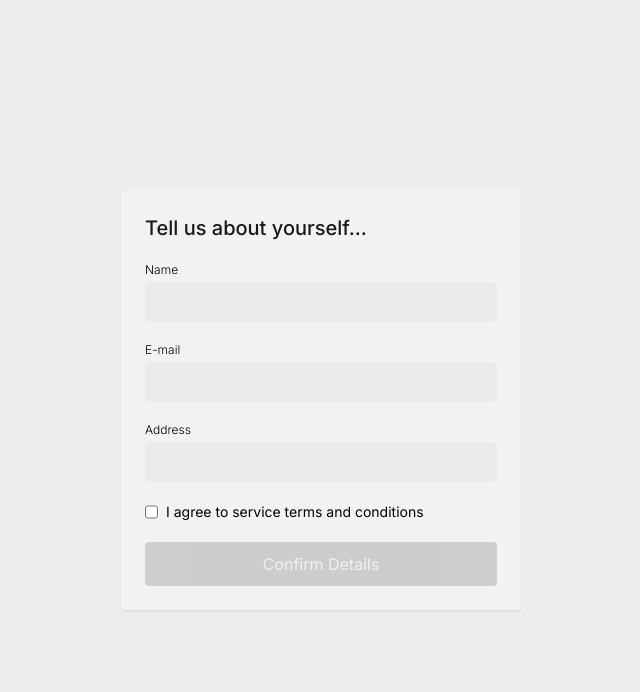
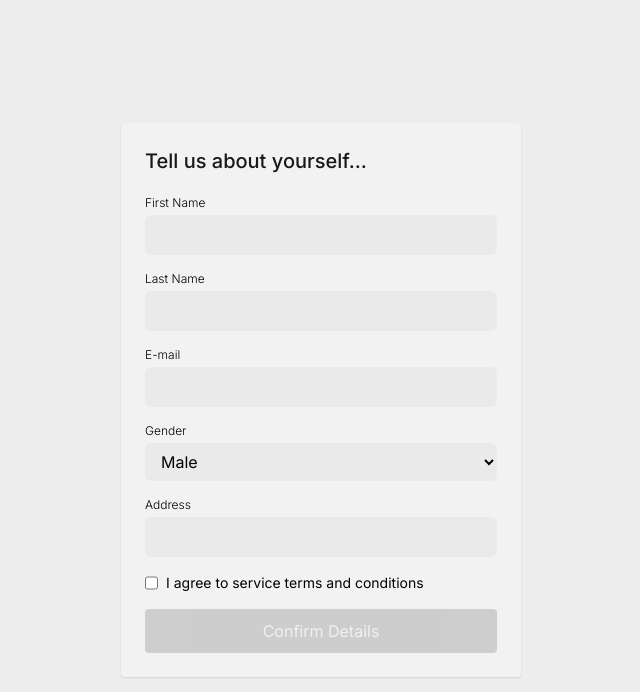
Before and after one commit to vtr-edutech/get-your-college, a Next.js app: page /register in a window 1280 px wide. Shown: the top 692 px of the page, without its empty margins (319-959 px from the left). Built offline with nearby package versions, Linux system fonts and the light colour scheme.

Commit message:
feat: react-hook-form validation

```diff
--- a/package.json
+++ b/package.json
@@ -12,7 +12,8 @@
     "input-otp": "^0.3.31-beta",
     "next": "14.1.1",
     "react": "^18",
-    "react-dom": "^18"
+    "react-dom": "^18",
+    "react-hook-form": "^7.51.0"
   },
   "devDependencies": {
     "autoprefixer": "^10.0.1",
--- a/src/app/(auth)/register/page.js
+++ b/src/app/(auth)/register/page.js
@@ -2,43 +2,148 @@
 import AuthCard from "@/components/AuthCard";
 import Button from "@/components/ui/Button";
 import React, { useState } from "react";
+import { useForm } from "react-hook-form";
 
 const Register = () => {
   const [isChecked, setIsChecked] = useState(false);
+  const {
+    register,
+    handleSubmit,
+    formState: { errors },
+  } = useForm();
+
+  const onSubmit = (data) => {
+    if (Object.keys(errors).length === 0) {
+        console.log(data);
+        // send data to server
+    }
+  };
 
   return (
     <AuthCard gap={5}>
       <h2 className='font-medium text-xl text-black/90'>
         Tell us about yourself...
       </h2>
+      <form onSubmit={handleSubmit(onSubmit)} className='flex flex-col gap-4'>
+        {/* First name input */}
         <div className='flex flex-col gap-1'>
-        <p className='font-light text-xs'>Name</p>
+          <p className='font-light text-xs'>First Name</p>
           <input
+            {...register("First Name", {
+              required: { value: true, message: "Can't be empty" },
+              maxLength: {
+                value: 80,
+                message: "Max length is 80 characters only",
+              },
+              validate: (value) => value.trim() !== "" || "Invalid First name",
+            })}
             type='text'
             className='w-[22rem] rounded-md bg-input px-3 py-2 focus:outline-1 focus:outline-gray-300'
           />
+          {errors["First Name"] && (
+            <p className='text-xs text-red-500 font-light'>
+              {errors["First Name"].message}
+            </p>
+          )}
         </div>
+        {/* Last name */}
+        <div className='flex flex-col gap-1'>
+          <p className='font-light text-xs'>Last Name</p>
+          <input
+            {...register("Last Name", {
+              required: { value: true, message: "Can't be empty" },
+              maxLength: {
+                value: 80,
+                message: "Max length is 100 characters only",
+              },
+              validate: (value) => value.trim() !== "" || "Invalid Last name",
+            })}
+            type='text'
+            className='w-[22rem] rounded-md bg-input px-3 py-2 focus:outline-1 focus:outline-gray-300'
+          />
+          {errors["Last Name"] && (
+            <p className='text-xs text-red-500 font-light'>
+              {errors["Last Name"].message}
+            </p>
+          )}
+        </div>
+        {/* Email */}
         <div className='flex flex-col gap-1'>
           <p className='font-light text-xs'>E-mail</p>
           <input
+            {...register("Email", {
+              required: { value: true, message: "Required!" },
+              maxLength: {
+                value: 100,
+                message: "Max length is 100 characters only",
+              },
+              pattern: { value: /^\S+@\S+$/i, message: "Invalid Email" },
+            })}
             type='text'
             className='w-[22rem] rounded-md bg-input px-3 py-2 focus:outline-1 focus:outline-gray-300'
           />
+          {errors["Email"] && (
+            <p className='text-xs text-red-500 font-light'>
+              {errors["Email"].message}
+            </p>
+          )}
         </div>
+        {/* Gender */}
+        <div className='flex flex-col gap-1'>
+          <p className='font-light text-xs'>Gender</p>
+          <select
+            {...register("Gender", {
+              required: true,
+              validate: (value) =>
+                ["Male", "Female", "Other"].includes(value) || "Invalid Gender",
+            })}
+            className='w-[22rem] rounded-md bg-input px-3 py-2 focus:outline-1 focus:outline-gray-300'
+          >
+            <option value={"Male"}>Male</option>
+            <option value={"Female"}>Female</option>
+            <option value={"Other"}>Other</option>
+          </select>
+        </div>
+        {/* Address */}
         <div className='flex flex-col gap-1'>
           <p className='font-light text-xs'>Address</p>
           <input
+            {...register("Address", {
+              required: { value: true, message: "Required!" },
+              minLength: { value: true, message: "Invalid Address" },
+              maxLength: {
+                value: 200,
+                message: "Max length of Address exceeded",
+              },
+              validate: (value) => value.trim() !== "" || "Invalid Address",
+            })}
             type='text'
             className='w-[22rem] rounded-md bg-input px-3 py-2 focus:outline-1 focus:outline-gray-300'
           />
+          {errors["Address"] && (
+            <p className='text-xs text-red-500 font-light'>
+              {errors["Address"].message}
+            </p>
+          )}
         </div>
+        {/* Agree or not */}
         <div className='flex gap-2'>
-        <input id='agree' type='checkbox' className='checked:bg-fill-black' onInput={() => setIsChecked(!isChecked)} />
+          <input
+            id='agree'
+            type='checkbox'
+            className='checked:bg-fill-black'
+            onInput={() => setIsChecked(!isChecked)}
+          />
           <label htmlFor='agree' className='font-normal text-sm'>
             I agree to service terms and conditions
           </label>
         </div>
-      <Button label={"Confirm Details"} className={'opacity-20'} isDisabled={!isChecked} />
+        <Button
+          label={"Confirm Details"}
+          className={"opacity-20"}
+          isDisabled={!isChecked}
+        />
+      </form>
     </AuthCard>
   );
 };
```
Also changed, not shown: 1 other file (tests, documents, lock files or other folders). Lines whose indentation alone changed are shown as unchanged.
